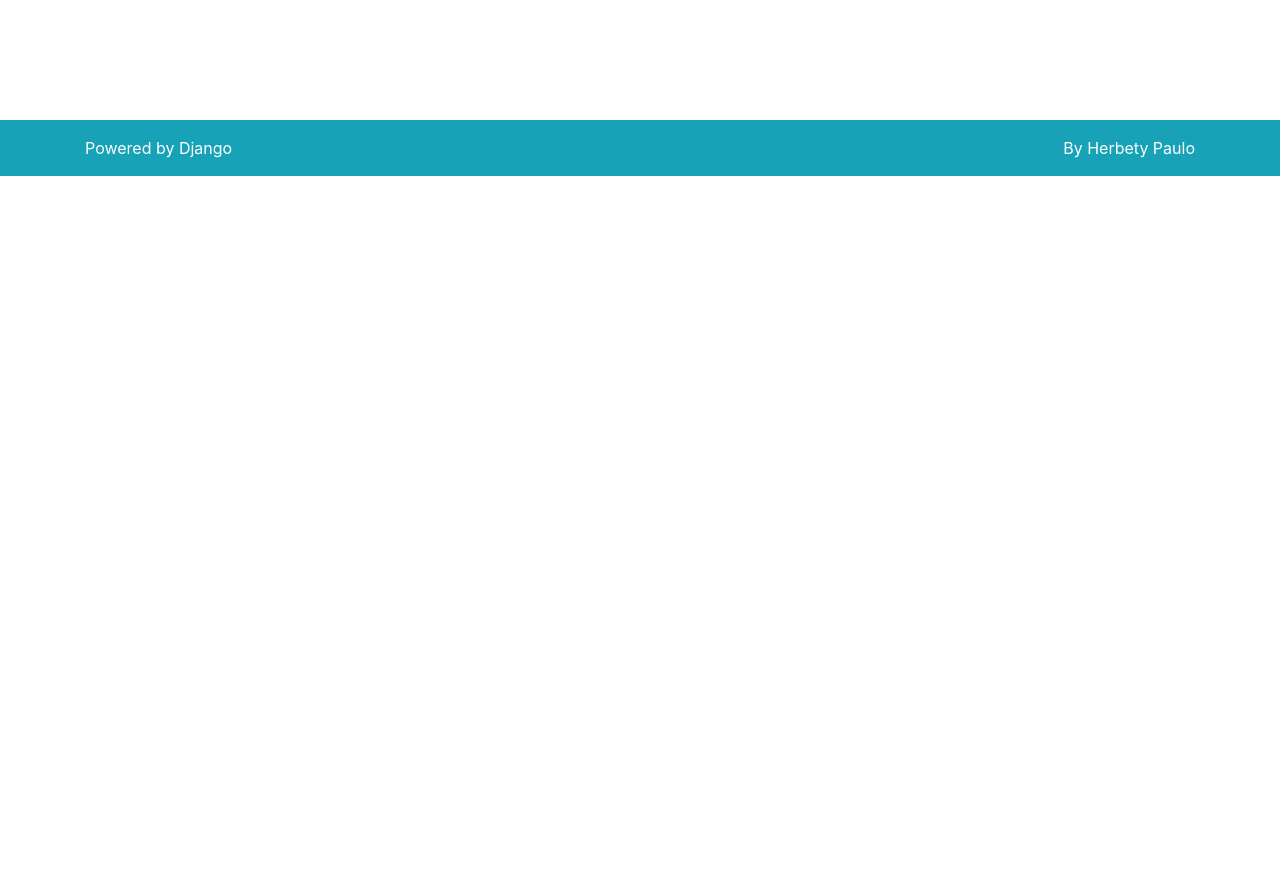
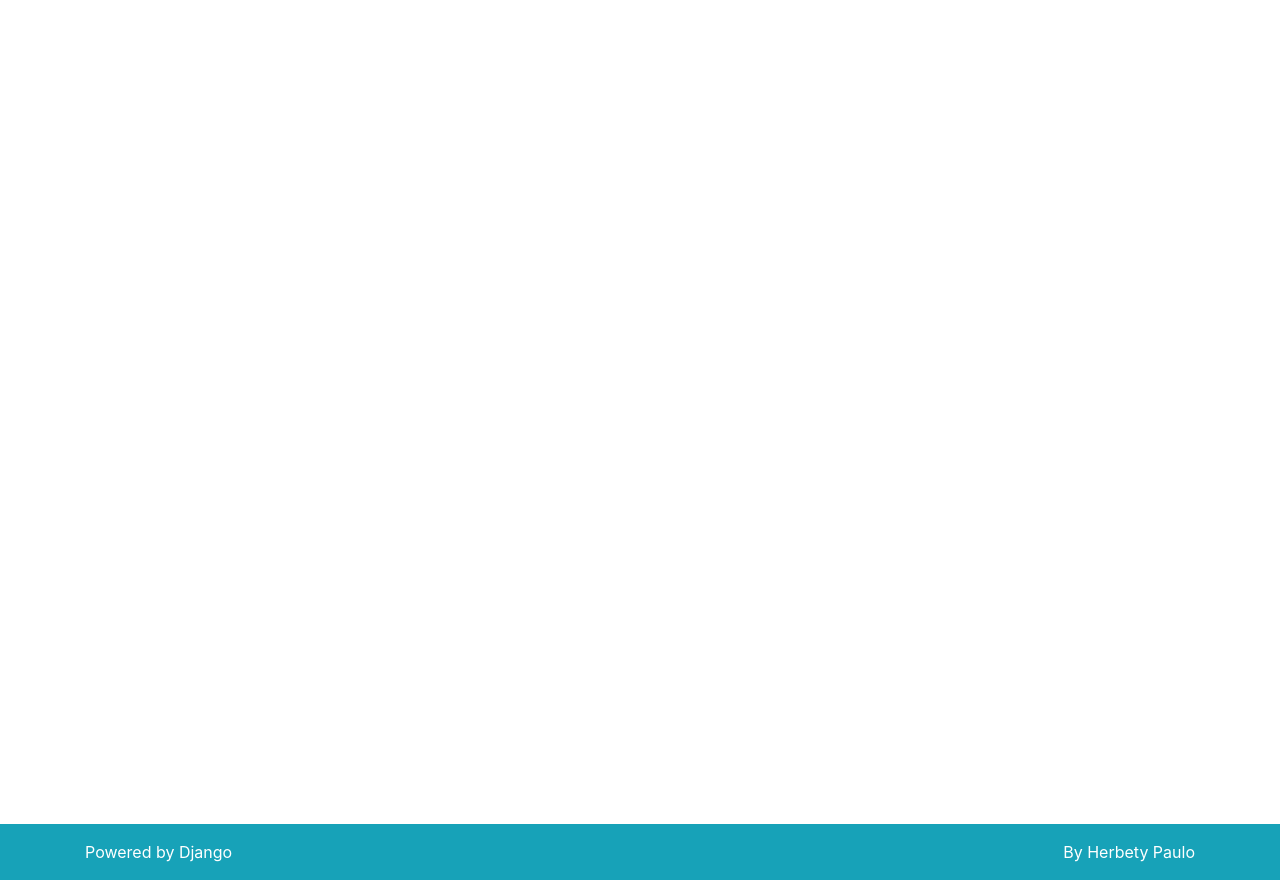
Before and after one commit to herbetyp/pbezerra_blog, a Django app: page / in a window 1280 px wide. Shown: the part 56-936 px from the top of the page. Before the commit the page ends 232 px from the top, so only its background shows below. Run offline with Django 3.2, Linux system fonts and the light colour scheme; data that the repository does not hold is empty; parts of the project's set-up code (start-up, migrations or seed data) failed here and were passed over; some libraries are stand-ins or nearby versions.

Commit message:
fix footer

```diff
--- a/templates/base.html
+++ b/templates/base.html
@@ -12,7 +12,7 @@
     {% include 'parciais/_nav.html' %}
 
     <!-- Page Content -->
-    <div class="container pt-5 mb-4">
+    <div class="container pt-5 mb-4" style="min-height: 100vh">
         <div class="row">
             <div class="col-lg-12">
                 {% block conteudo %}{% endblock %}
```
